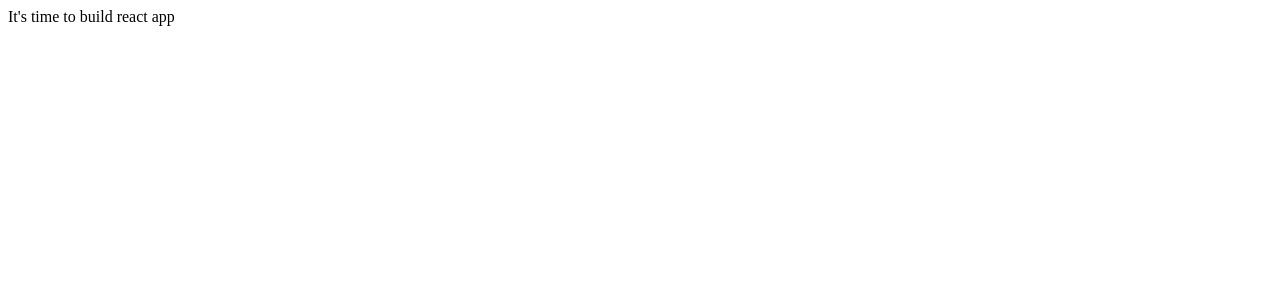
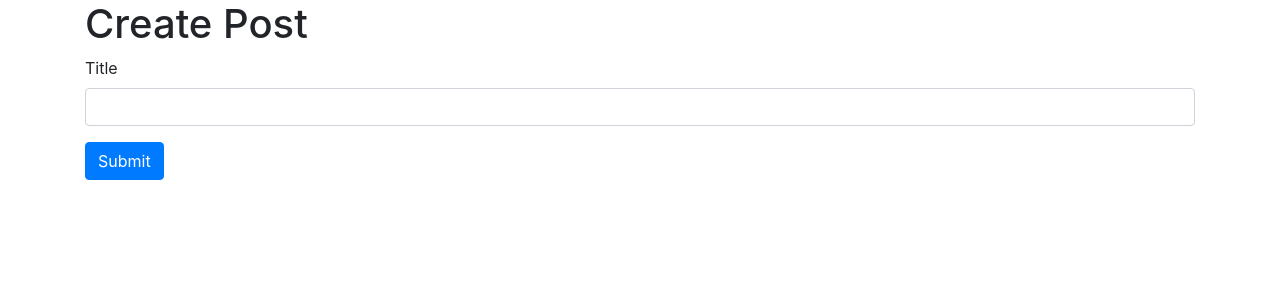
Before and after one commit to vibhu-khurana/mini-microservice-course, a React (Create React App) app in the folder blog/client/: page / in a window 1280 px wide. Shown: the top 300 px of the page. Built offline with nearby package versions, Linux system fonts and the light colour scheme.

Commit message:
PostCreate service added

```diff
--- a/blog/client/public/index.html
+++ b/blog/client/public/index.html
@@ -15,6 +15,10 @@
       user's mobile device or desktop. See https://developers.google.com/web/fundamentals/web-app-manifest/
     -->
     <link rel="manifest" href="%PUBLIC_URL%/manifest.json" />
+    <link
+      rel="stylesheet"
+      href="https://stackpath.bootstrapcdn.com/bootstrap/4.5.0/css/bootstrap.min.css"
+    />
     <!--
       Notice the use of %PUBLIC_URL% in the tags above.
       It will be replaced with the URL of the `public` folder during the build.
--- a/blog/client/src/App.js
+++ b/blog/client/src/App.js
@@ -1,6 +1,12 @@
 // @ts-nocheck
 import React from 'react';
+import PostCreate from './PostCreate';
 
 export default () => {
-  return <div>It's time to build react app</div>;
+  return (
+    <div className='container'>
+      <h1>Create Post</h1>
+      <PostCreate />
+    </div>
+  );
 };
--- /dev/null
+++ b/blog/client/src/PostCreate.js
@@ -0,0 +1,33 @@
+// @ts-nocheck
+import React, { useState } from 'react';
+import axios from 'axios';
+
+export default () => {
+  const [title, setTitle] = useState('');
+
+  const onSubmit = async (event) => {
+    event.preventDefault();
+
+    await axios.post('http://localhost:4000/posts', {
+      title,
+    });
+
+    setTitle('');
+  };
+
+  return (
+    <div>
+      <form onSubmit={onSubmit}>
+        <div className='form-group'>
+          <label>Title</label>
+          <input
+            value={title}
+            onChange={(e) => setTitle(e.target.value)}
+            className='form-control'
+          />
+        </div>
+        <button className='btn btn-primary'>Submit</button>
+      </form>
+    </div>
+  );
+};
```
Also changed, not shown: 1 other file (tests, documents, lock files or other folders).
